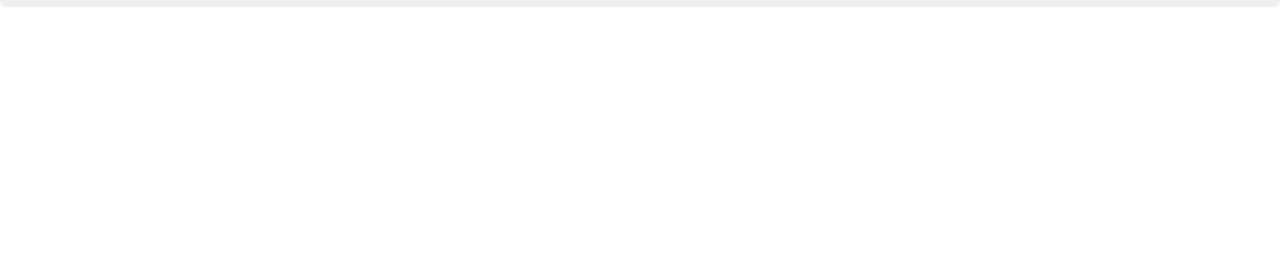
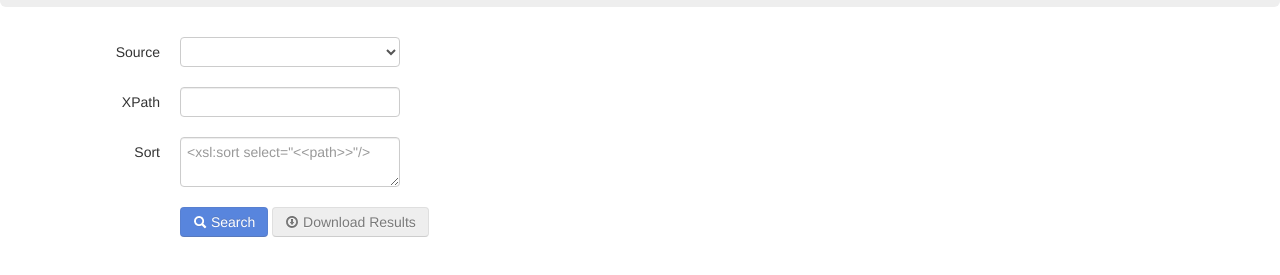
Before and after one commit to jiannicello/xpathsearch, a website: page site/index.html in a window 1280 px wide. Shown: the part 53-328 px from the top of the page. Drawn offline with Linux system fonts and the light colour scheme.

Commit message:
index.html thru body

```diff
--- a/site/index.html
+++ b/site/index.html
@@ -3,7 +3,7 @@
 <head>
     <meta charset="utf-8">
     <title>XPath Search</title>
-    <meta name="viewport" content="width=device-width, initial-scale="1.0">
+    <meta name="viewport" content="width=device-width, initial-scale=1.0">
     <link href="css/bootstrap.min.css" rel="stylesheet" media="screen">
     <link href="css/search.css" rel="stylesheet" />
 </head>
@@ -11,5 +11,43 @@
     <div class="hero-unit">
         <h1>XPath Search</h1>
     </div>
+
+    <form class="form-horizontal">
+        <div class="control-group">
+            <label class="control-label" for="ddlSource">Source</label>
+            <div class="controls">
+                <select id="ddlSource"></select>
+            </div>
+        </div>
+        <div class="control-group">
+            <label class="control-label" for="txtSearch">XPath</label>
+            <div class="controls">
+                <input type="text" id="txtSearch" />
+            </div>
+        </div>
+        <div class="control-group">
+            <label class="control-label" for="txtSort">Sort</label>
+            <div class="controls">
+                <textarea id="txtSort" placeholder="&lt;xsl:sort select=&quot;&lt;&lt;path&gt;&gt;&quot;/&gt;"></textarea>
+            </div>
+        </div>
+        <div class="control-group">
+            <div class="controls">
+                <button id="btnSearch" disabled="disabled" class="btn btn-primary" data-loading-text="loading ... "><i class="icon-search icon-white"></i> Search</button>
+                <button id="btnDownload" disabled="disabled" class="btn"><i class="icon-download"></i> Download Results</button>
+            </div>
+        </div>
+    </form>
+
+    <div id="divResults"></div>
+
+    <form id="formDownload" method="post" action="/download">
+        <input type="hidden" id="data" name="data">
+    </form>
+
+    <script src="/js/SaxonceDebug/Saxonce.nocache.js"></script>
+    <script src="/js/jquery-2.0.3.min.js"></script>
+    <script src="/js/bootstrap.min.js"></script>
+    <script src="/js/search.js"></script>
 </body>
 </html>
--- /dev/null
+++ b/site/js/search.js
@@ -0,0 +1 @@
+var search = null;
```
Also changed, not shown: 1 other file.
